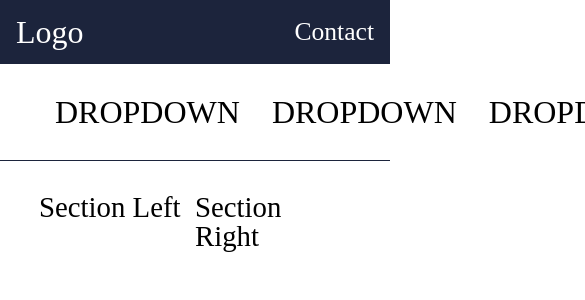
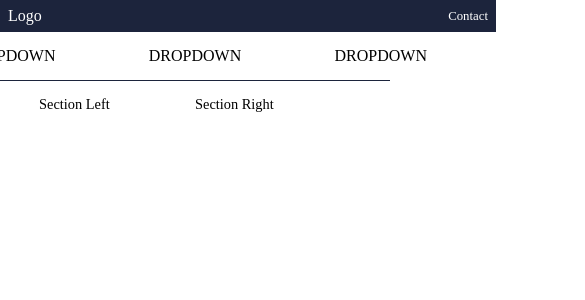
Before and after one commit to aalmacin/court-finder-react, a React app: page / in a window 390 px wide. Shown: the top 300 px of the page, 585 px wide, since content can reach past the window. Built offline with nearby package versions, Linux system fonts and the light colour scheme; a web font is replaced by a local one.

Commit message:
Fix issue with mobile sizing

```diff
--- a/package.json
+++ b/package.json
@@ -4,7 +4,7 @@
   "main": "index.js",
   "scripts": {
     "build": "webpack",
-    "lint": "eslint -c .eslintrc.js src/**/*",
+    "lint": "eslint -c .eslintrc.js src/**/*.ts?",
     "lint:fix": "npm run lint -- --fix",
     "start": "webpack serve --port 3212",
     "test": "echo \"Error: no test specified\" && exit 1"
--- a/src/App.tsx
+++ b/src/App.tsx
@@ -22,9 +22,14 @@
     font-size: 100%;
     vertical-align: baseline;
   }
+  html {
+    font-size: 10px;
+    @media only screen and (max-width: 600px) {
+        font-size: 8px;
+    }
+  }
   body {
     font-family: Benne;
-    font-size: 10px;
     line-height: 1;
   }
   ol,
--- a/src/app/DropdownSection.tsx
+++ b/src/app/DropdownSection.tsx
@@ -1,6 +1,5 @@
 import React from 'react';
 import styled from '@emotion/styled';
-import { colors } from './designTokens/colors';
 import { Dropdown } from './dropdownSection/Dropdown';
 
 
@@ -11,12 +10,13 @@
 max-width: 120rem;
   align-self: center;
   width: 80%;
+  min-width: 60rem;
 `;
 
 export const DropdownSection = () => (
   <DropdownSectionDiv>
-      <Dropdown />
-      <Dropdown />
-      <Dropdown />
+    <Dropdown />
+    <Dropdown />
+    <Dropdown />
   </DropdownSectionDiv>
 );
--- a/src/app/Header.tsx
+++ b/src/app/Header.tsx
@@ -10,6 +10,8 @@
   justify-content: space-between;
   align-items: center;
   padding: 1rem;
+  min-width: 60rem;
+  width: 100%;
 `;
 
 const Logo = styled.div`
```
Also changed, not shown: src/app/InfoSection.tsx (+5 -5 lines), .eslintrc.js.
